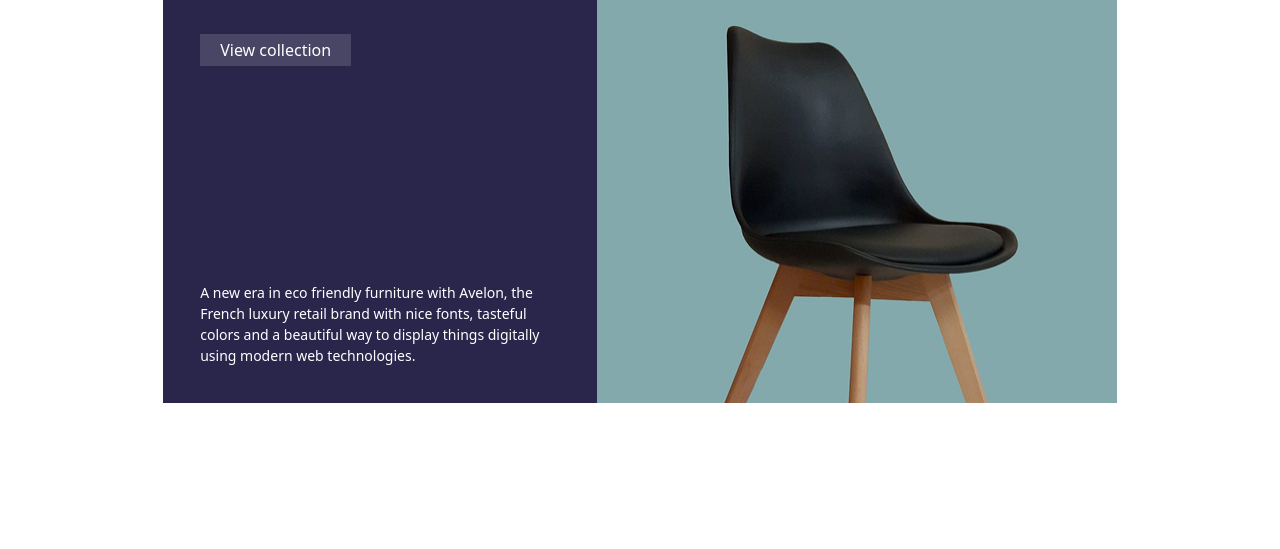
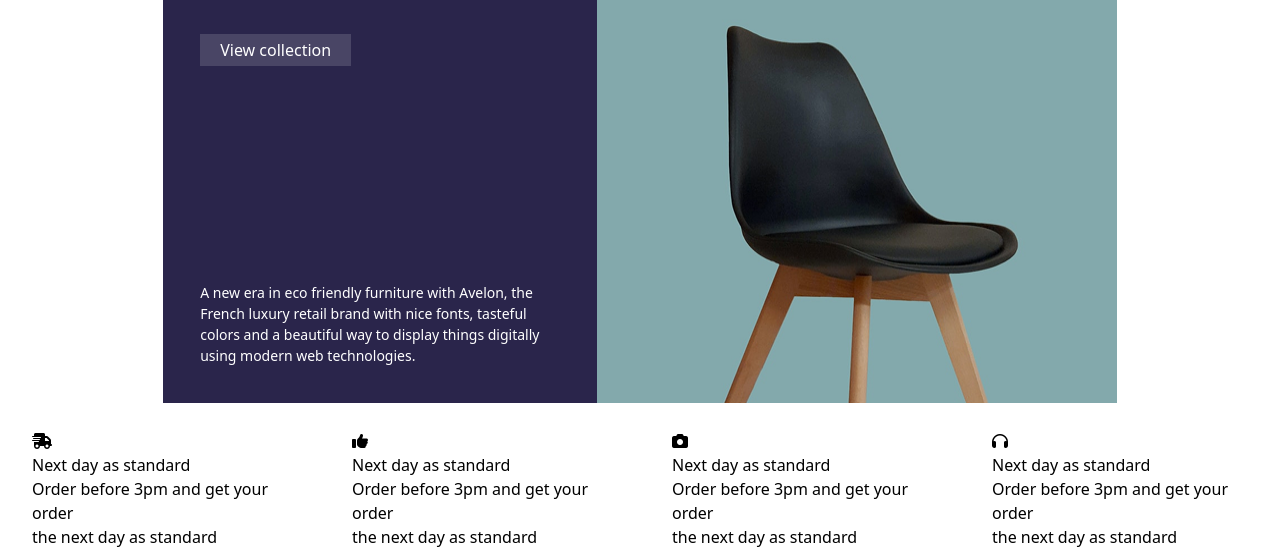
Before and after one commit to ParvizSodatov/vohidparviz, a website: page src/index.html in a window 1280 px wide. Shown: the part 304-853 px from the top of the page. Before the commit the page ends 800 px from the top, so only its background shows below. Drawn offline with Linux system fonts and the light colour scheme.

Commit message:
add section_2

```diff
--- a/src/index.html
+++ b/src/index.html
@@ -41,6 +41,33 @@
             </aside>
             <img src="./Right Image.png" alt="" class="mt-[3%] md:mt-0">
         </section>
+        <section class="md:flex justify-between mt-[2%]">
+   <article class="md:w-[20%] m-auto w-[90%] text-center md:text-start">
+    <i class="fa-solid fa-truck-fast"></i>
+    <p>Next day as standard</p>
+    <p>Order before 3pm and get your order</p>
+    <p>the next day as standard</p>
+   </article>
+   <article class="md:w-[20%] m-auto w-[90%] text-center md:text-start">
+    <i class="fa-solid fa-thumbs-up"></i>
+    <p>Next day as standard</p>
+    <p>Order before 3pm and get your order</p>
+    <p>the next day as standard</p>
+   </article>
+   <article class="md:w-[20%] m-auto w-[90%] text-center md:text-start">
+    <i class="fa-solid fa-camera"></i>
+    <p>Next day as standard</p>
+    <p>Order before 3pm and get your order</p>
+    <p>the next day as standard</p>
+   </article>
+   <article class="md:w-[20%] m-auto w-[90%] text-center md:text-start">
+    <i class="fa-solid fa-headphones"></i>
+    <p>Next day as standard</p>
+    <p>Order before 3pm and get your order</p>
+    <p>the next day as standard</p>
+   </article>
+
+        </section>
 
 
     </main>
```
Also changed, not shown: src/output.css.
